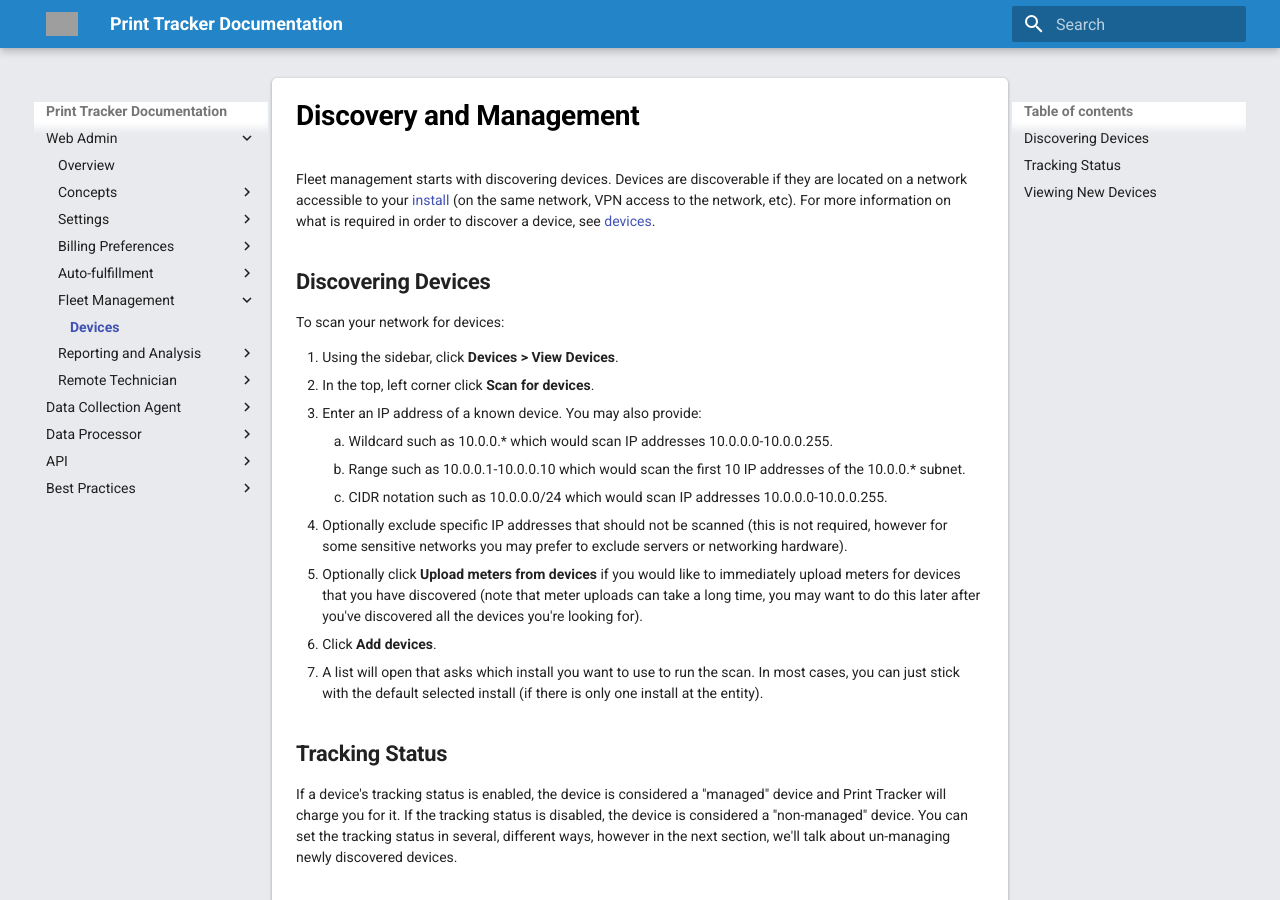
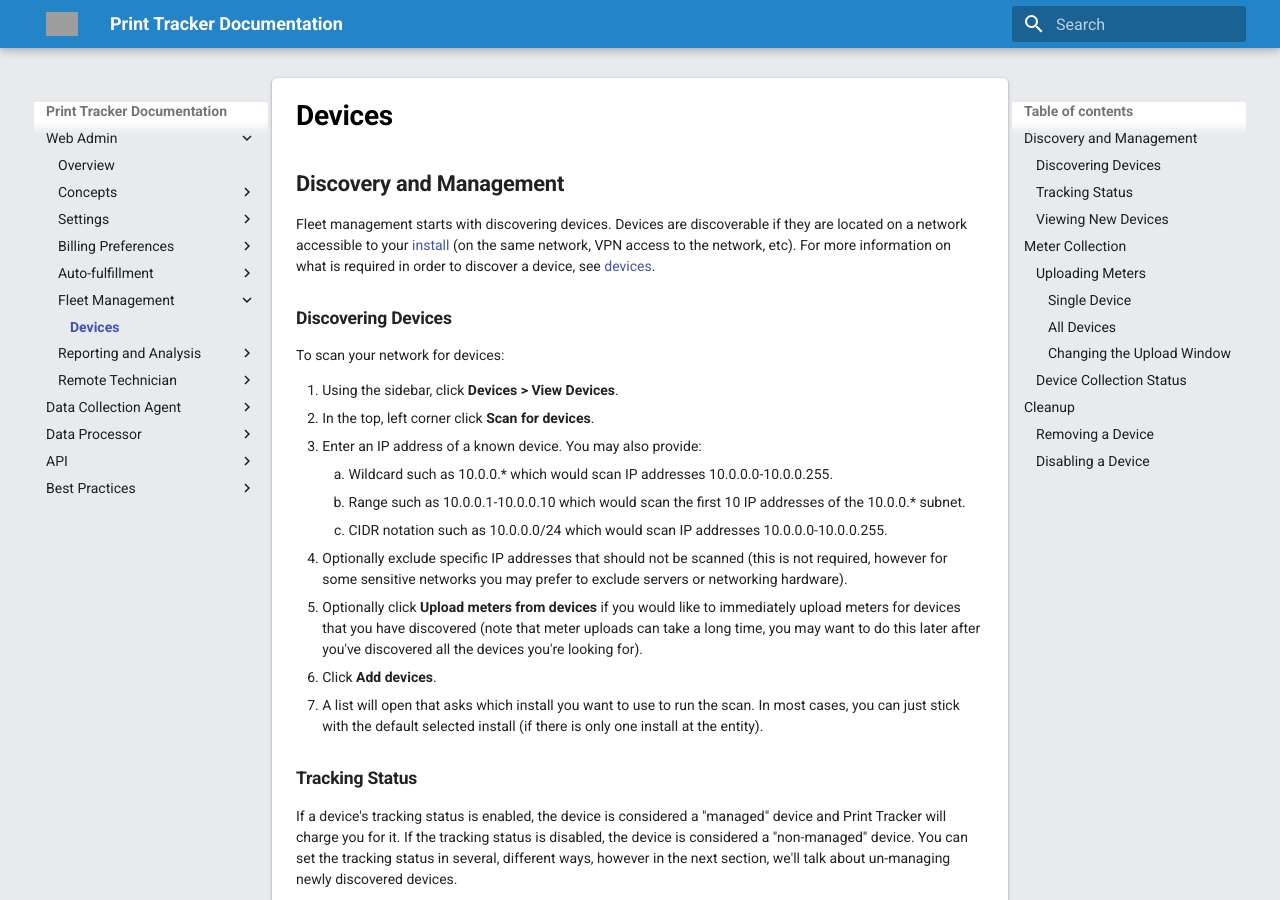
Before and after one commit to printtracker/public-documentation, an MkDocs documentation site: the page built from docs/webadmin/fleet-management/devices.md, in a window 1280 px wide and 900 px high. Built offline with MkDocs 1.6.1 and Material for MkDocs 9.7.7, drawn with Linux system fonts in a browser that asks for light colours; comment, search, counter and statistics services are not loaded; grey boxes are pictures that could not be loaded.

Commit message:
Fixed table of contents

```diff
--- a/docs/webadmin/fleet-management/devices.md
+++ b/docs/webadmin/fleet-management/devices.md
@@ -1,7 +1,7 @@
-# Discovery and Management
+## Discovery and Management
 Fleet management starts with discovering devices. Devices are discoverable if they are located on a network accessible to your [install](../concepts/entities-users-and-installs.md#install) (on the same network, VPN access to the network, etc). For more information on what is required in order to discover a device, see [devices](../concepts/devices.md#networked-devices).
 
-## Discovering Devices
+### Discovering Devices
 To scan your network for devices:
 
 1. Using the sidebar, click **Devices > View Devices**.
@@ -15,10 +15,10 @@
 6. Click **Add devices**.
 7. A list will open that asks which install you want to use to run the scan. In most cases, you can just stick with the default selected install (if there is only one install at the entity).
 
-## Tracking Status
+### Tracking Status
 If a device's tracking status is enabled, the device is considered a "managed" device and Print Tracker will charge you for it. If the tracking status is disabled, the device is considered a "non-managed" device. You can set the tracking status in several, different ways, however in the next section, we'll talk about un-managing newly discovered devices.
 
-## Viewing New Devices
+### Viewing New Devices
 The "View devices" page lets you see all devices that have been discovered by your install, however in some cases it's helpful only to see the devices that have recently been discovered, for example you may want to keep an eye on newly discovered devices so that you can un-manage the ones that you don't care about tracking. The "New devices" page allows you to view recently discovered devices and optionally un-manage them before Print Tracker begins to bill you for them. This list contains devices that have been discovered within the last 30 days.
 
 !!! warning
@@ -30,13 +30,13 @@
       2. Click on the blue hyperlink **Enabled**.
       3. Select **Disable**. If the device's **First billing date** is in the past, you will be billed for the current billing period, but not subsequent billing periods. If the device's **First billing date** is in the future (and highlighted orange) then you will not be billed for this device at all.
 
-# Meter Collection
+## Meter Collection
 After a device has been discovered, you can collect and upload meters from it.
 
-## Uploading Meters
+### Uploading Meters
 By default, managed devices will upload meters every 24 hours within a configurable window. You can optionally request a meter upload for a single device or for all your devices at a single customer on-demand.
 
-### Single Device
+#### Single Device
 To upload meters for a single device:
 
 1. Using the sidebar, click **Devices > View devices**.
@@ -47,7 +47,7 @@
 
 ![](../images/devices-upload-selected.png)
 
-### All Devices
+#### All Devices
 
 !!! info
       Upload meters for all devices does not take hierarchy into account. For example, you cannot click **Upload meters** at your dealer level and expect meters to be uploaded from all of your customers. Meters will only be uploaded from the installs that are at your selected entity.
@@ -57,7 +57,7 @@
 1. Using the sidebar, click **Devices > View devices**.
 2. Click the **Upload meters** button.
 
-### Changing the Upload Window
+#### Changing the Upload Window
 You can customize what time of day meters should be collected and uploaded using six-hour increments. You can customize this setting on a dealer, entity, or install level. In this example, we'll show you how to set this setting at the entity level (for all installs at a single entity).
 
 !!! info
@@ -68,7 +68,7 @@
 3. Expand the **Data Collection Agent** section.
 4. Click **Upload daily meter read** and specify which time of the day you want meters uploaded.
 
-## Device Collection Status
+### Device Collection Status
 Every install reports the status of its meter collections for each device. These statuses can help you identify why a device may not be reporting. The following grid illustrates a set of steps followed when uploading meters and the outcome of each step.
 
 ![](../images/install-device-collection-status.png)
@@ -91,10 +91,10 @@
 * **Meter Uploaded** - Ensures that the meter is uploaded successfully to the cloud where it is viewable by you.
 * **Cleanup** - Old historical meter reads are removed from the database in order to optimize performance.
 
-# Cleanup
+## Cleanup
 In some cases you may need to remove devices that have been de-commissioned and are no longer on the network, or you may need to mark a device as non-managed because it is no longer under contract. Whether you should remove or un-manage a device depends on your use-case. Devices that are removed could potentially be re-discovered. You should only remove a device if it no longer exists on the network. If a device still exists on the network, but you want to hide the device, you should un-manage the device rather than removing it.
 
-## Removing a Device
+### Removing a Device
 Removing a device deletes a device and all of its history from Print Tracker. This operation is irreversible.
 
 1. Using the sidebar, click **Devices > View devices**.
@@ -105,7 +105,7 @@
 
 ![](../images/devices-bulk-remove.png)
 
-## Disabling a Device
+### Disabling a Device
 Disabling a device prevents daily meters from being uploaded and prevents you from being charged for the device.
 
 1. Using the sidebar, click **Devices > View devices**.
```
